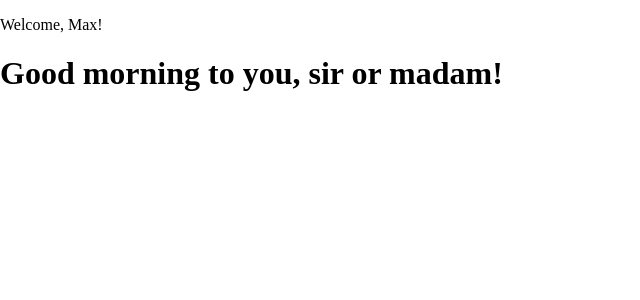
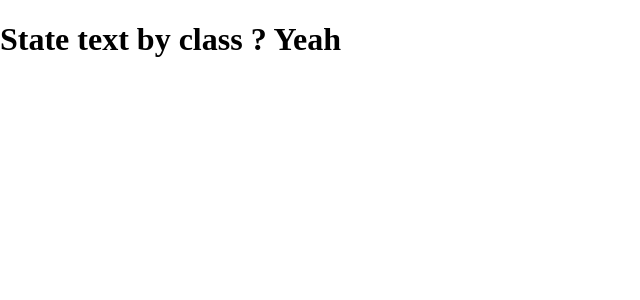
Before and after one commit to Ehot93/todor, a React (Create React App) app: page / in a window 1280 px wide. Shown: the top 300 px of the page, without its empty margins (0-640 px from the left). Built offline with nearby package versions, Linux system fonts and the light colour scheme.

Commit message:
lesson 14

```diff
--- a/src/App.js
+++ b/src/App.js
@@ -17,13 +17,29 @@ import AppClass from './components/AppClass.js'
 //         </div>
 //     )
 // }
-function App(){
-    const classBlock = todosData.map(block=><AppClass text={block.text}/>)
-    return(
-        <div>
-        {classBlock}
-        </div>
-    )
+// function App(){
+//     const classBlock = todosData.map(block=><AppClass text={block.text}/>)
+//     return(
+//         <div>
+//         {classBlock}
+//         </div>
+//     )
+// }
+class App extends React.Component{
+    constructor(){
+        super()
+        this.state = {
+            answer:"Yeah"
+        }
+    }
+    render(){
+        return(
+            <div>
+                <h1>State text by class ? {this.state.answer}</h1>
+            </div>
+        )
+    }
 }
 
+
 export default App
--- a/src/index.js
+++ b/src/index.js
@@ -1,6 +1,5 @@
 import React, {Component} from 'react'
 import ReactDOM, {render}  from 'react-dom'
-//import {render} from 'react-dom'
 import "./index.css"
 import Artos from './components/artos'
 import CoolHeader from './components/header'
@@ -8,45 +7,45 @@ import TodoItem from './components/todoItem'
 import Apex from './components/apex'
 import Footer from './components/footer'
 import Apl from './components/apl'
-//import App from './App'
+import App from './App'
 //import App from './jokes/App'
 
-class App extends React.Component{
-  render(){
-    return(
-      <div>
-          <Header username="Max"/>
-          <Greeting />
-      </div>
-    )
-  }
-}
-class Header extends React.Component{
-  render(){
-    return(
-      <header>
-          <p>Welcome, {this.props.username}!</p>
-      </header>
-    )
-  }
-}
-class Greeting extends React.Component{
-  render(){
-    const date = new Date(),
-    hours = date.getHours();
-    let timeOfDay;
+// class App extends React.Component{
+//   render(){
+//     return(
+//       <div>
+//           <Header username="Max"/>
+//           <Greeting />
+//       </div>
+//     )
+//   }
+// }
+// class Header extends React.Component{
+//   render(){
+//     return(
+//       <header>
+//           <p>Welcome, {this.props.username}!</p>
+//       </header>
+//     )
+//   }
+// }
+// class Greeting extends React.Component{
+//   render(){
+//     const date = new Date(),
+//     hours = date.getHours();
+//     let timeOfDay;
 
-    if (hours < 12) {
-        timeOfDay = "morning"
-    } else if (hours >= 12 && hours < 17) {
-        timeOfDay = "afternoon"
-    } else {
-        timeOfDay = "night"
-    }
-    return(
-      <h1>Good {timeOfDay} to you, sir or madam!</h1>
-    )
-  }
-}
+//     if (hours < 12) {
+//         timeOfDay = "morning"
+//     } else if (hours >= 12 && hours < 17) {
+//         timeOfDay = "afternoon"
+//     } else {
+//         timeOfDay = "night"
+//     }
+//     return(
+//       <h1>Good {timeOfDay} to you, sir or madam!</h1>
+//     )
+//   }
+// }
 
 render(<App/> ,document.getElementById('root'))
```
